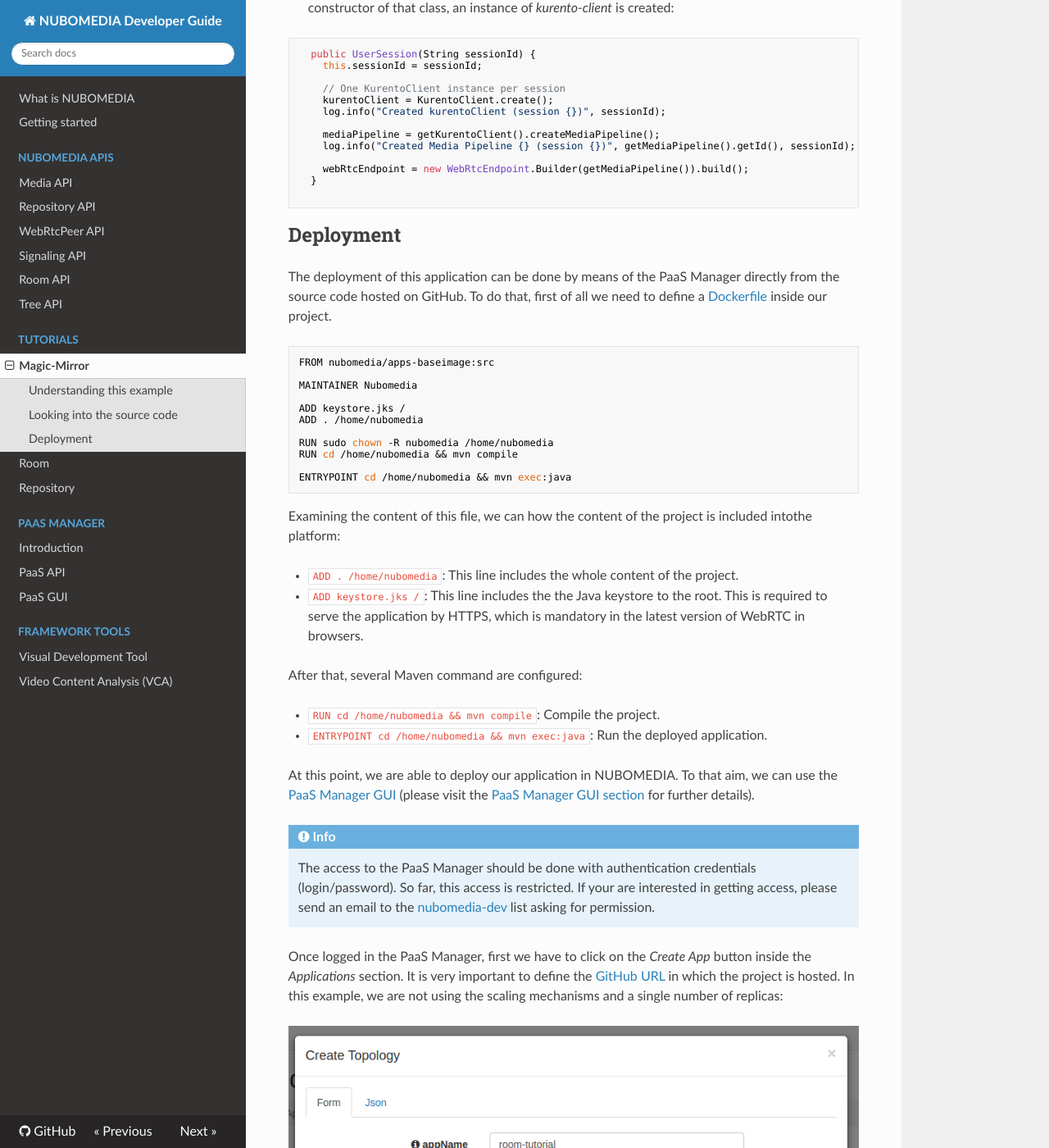
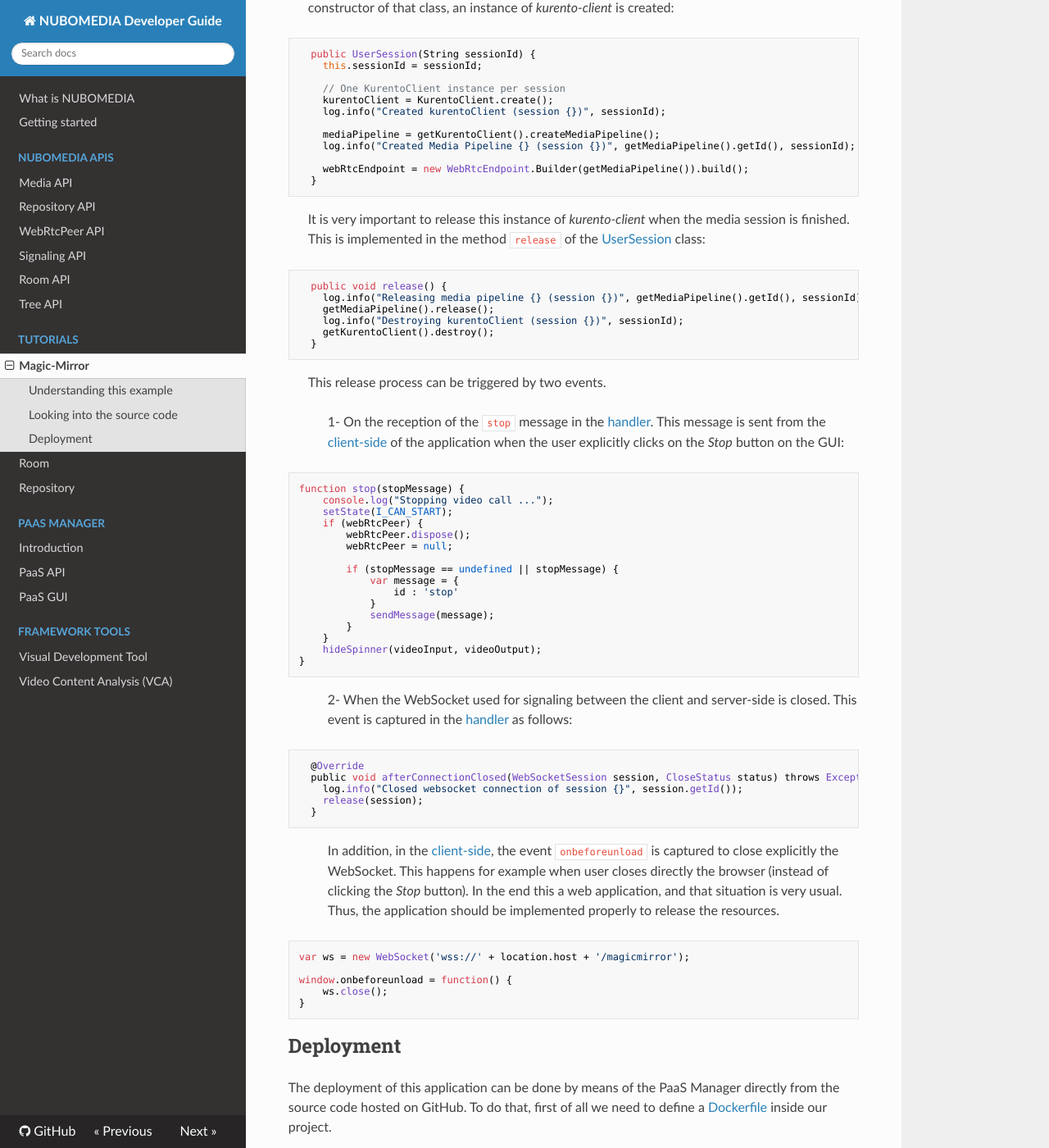
Before and after one commit to nubomedia/developer-guidelines, an MkDocs documentation site: the page built from docs/tutorial/nubomedia-magic-mirror.md, in a window 1280 px wide and 1400 px high, scrolled down 2572 px. Shown: the whole window at 82% size. Built offline with MkDocs 1.6.1, drawn with Linux system fonts in a browser that asks for light colours; nearby versions of some CDN libraries; old or Windows-style settings are respelled for this version of MkDocs.

Commit message:
Update magic-mirror tutorial

````diff
--- a/docs/tutorial/nubomedia-magic-mirror.md
+++ b/docs/tutorial/nubomedia-magic-mirror.md
@@ -57,7 +57,60 @@ In order to migrate the existing Kurento application to the NUBOMEDIA cloud, sev
 
     webRtcEndpoint = new WebRtcEndpoint.Builder(getMediaPipeline()).build();
   }
+```
 
+> It is very important to release this instance of *kurento-client* when the media session is finished. This is implemented in the method `release` of the [UserSession](https://github.com/nubomedia/nubomedia-magic-mirror/blob/master/src/main/java/eu/nubomedia/tutorial/magicmirror/UserSession.java) class:
+
+```java
+  public void release() {
+    log.info("Releasing media pipeline {} (session {})", getMediaPipeline().getId(), sessionId);
+    getMediaPipeline().release();
+    log.info("Destroying kurentoClient (session {})", sessionId);
+    getKurentoClient().destroy();
+  }
+```
+
+> This release process can be triggered by two events.
+
+>> 1- On the reception of the `stop` message in the [handler](https://github.com/nubomedia/nubomedia-magic-mirror/blob/master/src/main/java/eu/nubomedia/tutorial/magicmirror/MagicMirrorHandler.java). This message is sent from the [client-side](https://github.com/nubomedia/nubomedia-magic-mirror/blob/master/src/main/resources/static/js/index.js) of the application when the user explicitly clicks on the *Stop* button on the GUI:
+
+```javascript
+function stop(stopMessage) {
+	console.log("Stopping video call ...");
+	setState(I_CAN_START);
+	if (webRtcPeer) {
+		webRtcPeer.dispose();
+		webRtcPeer = null;
+
+		if (stopMessage == undefined || stopMessage) {
+		    var message = {
+			    id : 'stop'
+		    }
+		    sendMessage(message);
+		}
+	}
+	hideSpinner(videoInput, videoOutput);
+}
+```
+
+>> 2- When the WebSocket used for signaling between the client and server-side is closed. This event is captured in the [handler](https://github.com/nubomedia/nubomedia-magic-mirror/blob/master/src/main/java/eu/nubomedia/tutorial/magicmirror/MagicMirrorHandler.java) as follows:
+
+```javascript
+  @Override
+  public void afterConnectionClosed(WebSocketSession session, CloseStatus status) throws Exception {
+    log.info("Closed websocket connection of session {}", session.getId());
+    release(session);
+  }
+```
+
+>> In addition, in the [client-side](https://github.com/nubomedia/nubomedia-magic-mirror/blob/master/src/main/resources/static/js/index.js), the event `onbeforeunload` is captured to close explicitly the WebSocket. This happens for example when user closes directly the browser (instead of clicking the *Stop* button). In the end this a web application, and that situation is very usual. Thus, the application should be implemented properly to release the resources.
+
+```javascript
+var ws = new WebSocket('wss://' + location.host + '/magicmirror');
+
+window.onbeforeunload = function() {
+	ws.close();
+}
 ```
 
 ## Deployment
````
